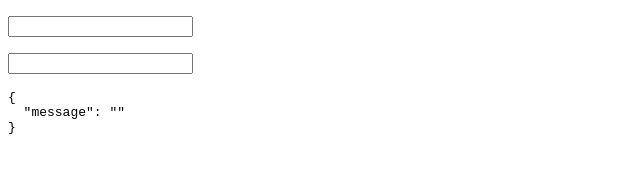
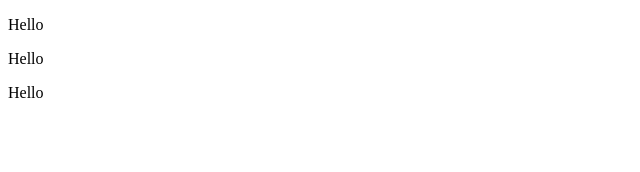
Before and after one commit to Logy0704/vuebase, a plain HTML site: page index.html in a window 1280 px wide. Shown: the whole page, without its empty margins (0-640 px from the left). Drawn offline with nearby package versions, Linux system fonts and the light colour scheme.

Commit message:
local component

```diff
--- a/index.html
+++ b/index.html
@@ -9,13 +9,9 @@
 
 <body>
   <div id="app">
-    <p>
-      <input type="text" v-model.trim="message">
-    </p>
-    <p>
-      <input type="text" v-model="message">
-    </p>
-    <pre>{{ $data }}</pre>
+    <hello-component></hello-component>
+    <hello-component></hello-component>
+    <hello-component></hello-component>
   </div>
   <script src="https://cdn.jsdelivr.net/npm/vue@2.5.16/dist/vue.js"></script>
   <script src="https://cdn.jsdelivr.net/npm/axios@0.18.0/dist/axios.min.js"></script>
--- a/main.js
+++ b/main.js
@@ -1,7 +1,9 @@
-
+var helloComponent = {
+  template: '<p>Hello</p>'
+}
 var app = new Vue({
   el: '#app',
-  data: {
-    message: ''
+  components: {
+    'hello-component': helloComponent
   }
 })
```
